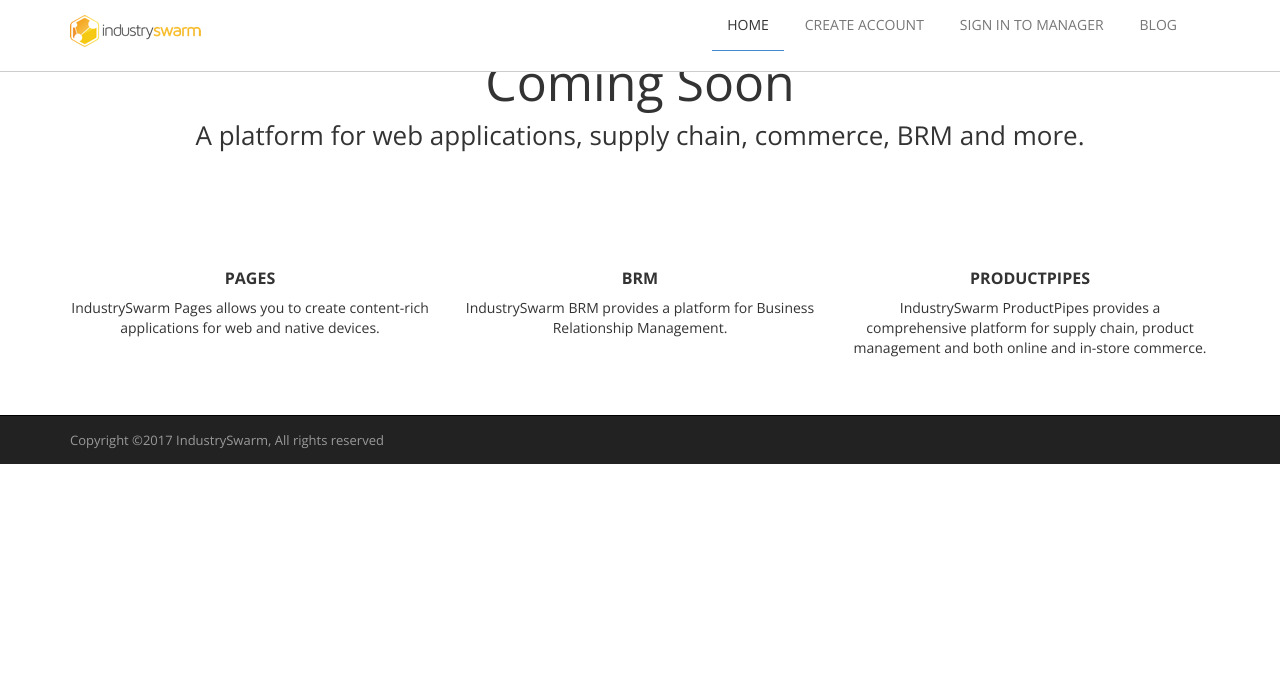
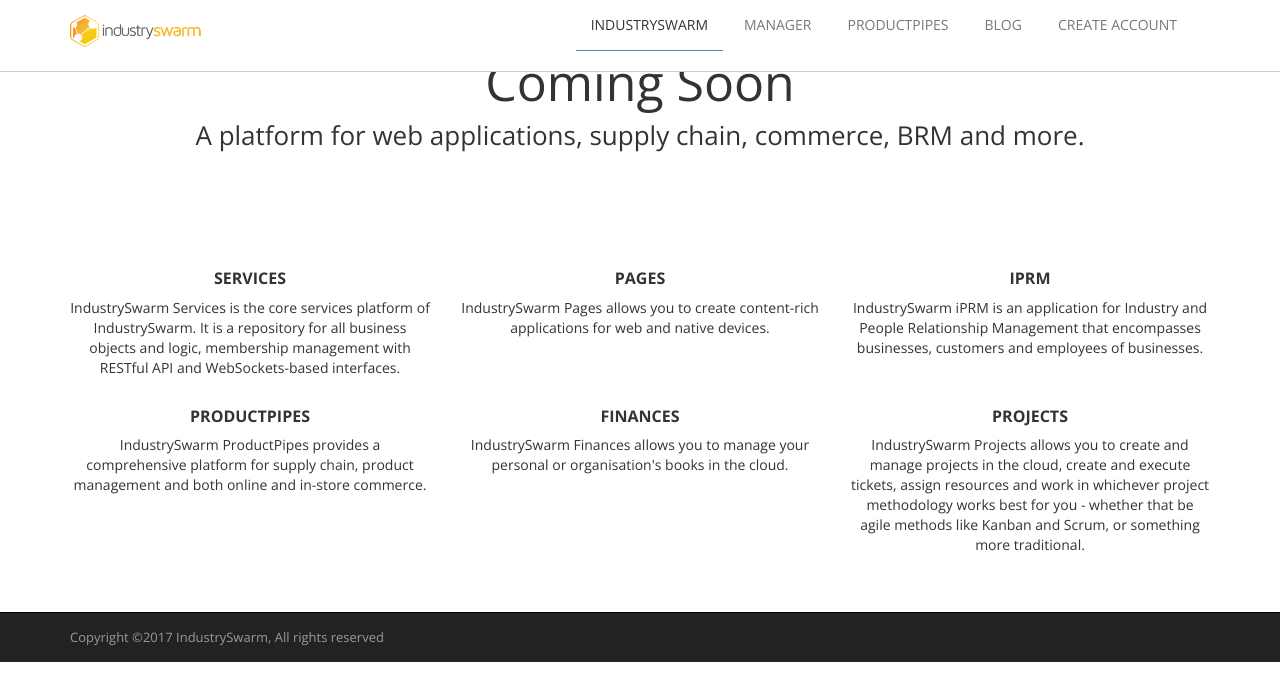
Before and after one commit to Industryswarm/Website, a plain HTML site: page index.html in a window 1280 px wide. Drawn offline with nearby package versions, Linux system fonts and the light colour scheme; a script that the page names is missing.

Commit message:
Updating homepage
Updating homepage

```diff
--- a/index.html
+++ b/index.html
@@ -25,10 +25,11 @@
                <div class="navbar-header"><a class="" href="index.html"> <img class="brandLogo" src="images/small_industryswarm.png" alt="IndustrySwarm Logo"/><a class="btn btn-navbar btn-default navbar-toggle" data-toggle="collapse" data-target=".navbar-collapse"><span class="nb_left pull-left"> <span class="fa fa-reorder"></span></span> <span class="nb_right pull-right">menu</span> </a></div>
                <div class="collapse navbar-collapse">
                     <ul class="nav pull-right navbar-nav">
-                         <li class="active"><a href="index.html">Home</a></li>
-                         <li><a href="https://manager.industryswarm.com" target="_blank" onclick="alert('New accounts are not currently available...');return false;">Create Account</a></li>
-                         <li><a href="https://manager.industryswarm.com" target="_blank">Sign in to Manager</a></li>
-                         <li><a href="https://blog.industryswarm.com" target="_blank" onclick="alert('Blog not yet available...');return false;">Blog</a></li>
+                         <li class="active"><a href="index.html">IndustrySwarm</a></li>
+                         <li><a href="https://manager.industryswarm.com">Manager</a></li>
+                         <li><a href="https://www.productpipes.com">ProductPipes</a></li>
+                         <li><a href="https://blog.industryswarm.com" target="_blank">Blog</a></li>
+                         <li><a href="#" target="_blank" onclick="alert('New accounts are not currently available...');return false;">Create Account</a></li>
                     </ul>
                </div>
           </div>
@@ -47,16 +48,30 @@
           <div class="container">
                <div class="row">
                     <div class="feature_teaser col-sm-4 col-md-4">
+                         <h3>Services</h3>
+                         <p>IndustrySwarm Services is the core services platform of IndustrySwarm. It is a repository for all business objects and logic, membership management with RESTful API and WebSockets-based interfaces.</p>
+                    </div>
+                    <div class="feature_teaser col-sm-4 col-md-4">
                          <h3>Pages</h3>
                          <p>IndustrySwarm Pages allows you to create content-rich applications for web and native devices.</p>
                     </div>
                     <div class="feature_teaser col-sm-4 col-md-4">
-                         <h3>BRM</h3>
-                         <p>IndustrySwarm BRM provides a platform for Business Relationship Management.</p>
+                         <h3>iPRM</h3>
+                         <p>IndustrySwarm iPRM is an application for Industry and People Relationship Management that encompasses businesses, customers and employees of businesses.</p>
                     </div>
+               </div>
+               <div class="row">
                     <div class="feature_teaser col-sm-4 col-md-4">
                          <h3>ProductPipes</h3>
                          <p>IndustrySwarm ProductPipes provides a comprehensive platform for supply chain, product management and both online and in-store commerce.</p>
+                    </div>
+                    <div class="feature_teaser col-sm-4 col-md-4">
+                         <h3>Finances</h3>
+                         <p>IndustrySwarm Finances allows you to manage your personal or organisation's books in the cloud.</p>
+                    </div>
+                    <div class="feature_teaser col-sm-4 col-md-4">
+                         <h3>Projects</h3>
+                         <p>IndustrySwarm Projects allows you to create and manage projects in the cloud, create and execute tickets, assign resources and work in whichever project methodology works best for you - whether that be agile methods like Kanban and Scrum, or something more traditional.</p>
                     </div>
                </div>
           </div>
```
